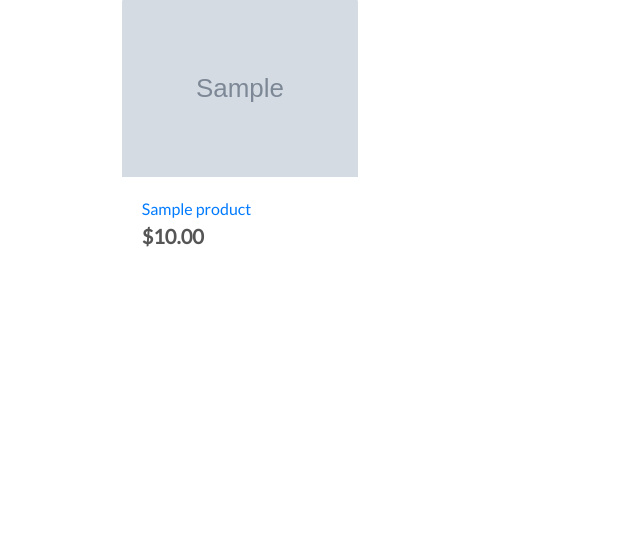
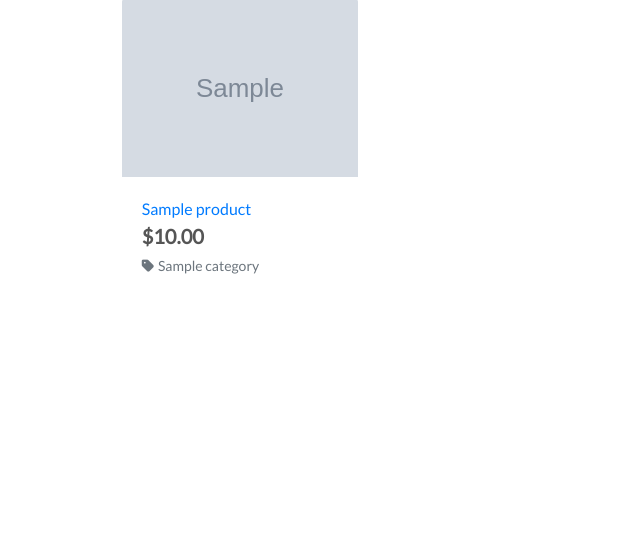
Before and after one commit to Silver25/creative-spark, a Django app: page /products/ in a window 1280 px wide. Shown: the part 252-800 px from the top of the page, without its empty margins (0-640 px from the left). Run offline with Django 3.2, Linux system fonts and the light colour scheme; tables that the repository leaves empty hold one stand-in row (values such as "Sample post"); grey boxes marked "Sample" are stand-in pictures; some libraries are stand-ins or nearby versions.

Commit message:
Add category name and link as current_categories to products

```diff
--- a/products/templates/products/products.html
+++ b/products/templates/products/products.html
@@ -20,6 +20,13 @@
         <div class="row"><!-- first product page row with the page header -->
             <div class="col text-center mt-3">
                 <h2 class="logo-font">Products</h2>
+
+                {% for c in current_categories %}
+                     <a class="category-badge text-decoration-none" href="{% url 'products' %}?category={{ c.name }}">
+                         <span class="p-2 mt-2 badge badge-white text-black rounded-0 border border-dark">{{ c.friendly_name }}</span>
+                     </a>
+                 {% endfor %}
+
                 <hr class="w-50 mb-1">
             </div>
         </div>
@@ -55,6 +62,14 @@
                                 <div class="row"><!-- product price -->
                                     <div class="col">
                                         <p class="lead mb-0 text-left font-weight-bold">${{ product.price }}</p>
+
+                                        {% if product.category %}
+                                            <p class="small mt-1 mb-0">
+                                                <a class="text-muted" href="{% url 'products' %}?category={{ product.category.name }}">
+                                                    <i class="fas fa-tag mr-1"></i>{{ product.category.friendly_name }}
+                                                </a>
+                                            </p>
+                                        {% endif %}
                                     </div>
                                 </div>
                             </div>
--- a/static/css/base.css
+++ b/static/css/base.css
@@ -94,6 +94,11 @@ body {
     }
 }
 
+a.category-badge > span.badge:hover {
+    background: #212529 !important;
+    color: #fff !important;
+}
+
 @media (max-width: 991px) {
     .header-container {
         padding-top: 116px;
```
Also changed, not shown: products/templates/products/product_detail.html (+8 -0 lines).
